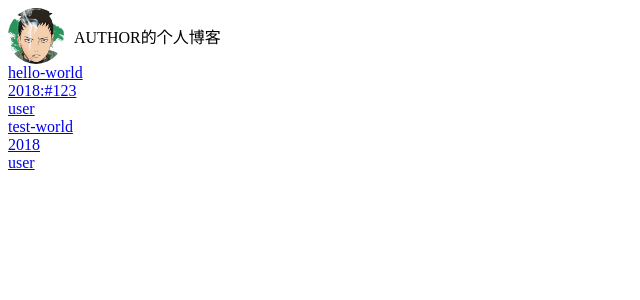
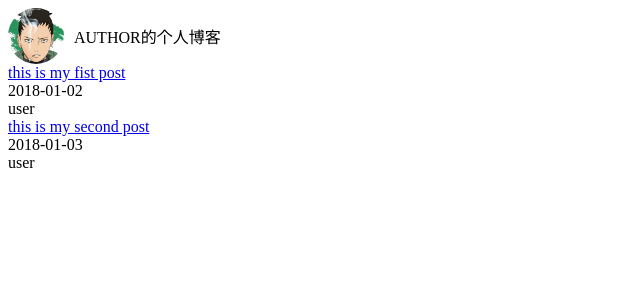
Before and after one commit to Shikamaru-c/www.cenchaochao.cc, a React app: page / in a window 1280 px wide. Shown: the top 300 px of the page, without its empty margins (0-640 px from the left). Built offline with nearby package versions, Linux system fonts and the light colour scheme.

Commit message:
refactor: post.js & posts.js

```diff
--- a/gen/gen.js
+++ b/gen/gen.js
@@ -10,6 +10,7 @@ glob(`${POSTS_PATH}/*.md`, (err, files) => {
     const rawContent = fs.readFileSync(file, {encoding: 'utf-8'})
     const arrayContent = rawContent.split(split).filter(i => !!i)
 
+    // header
     const header = arrayContent.shift().split('\r\n').filter(i => !!i).reduce((object, item) => {
       const arrayItem = item.split(':')
       const key = arrayItem.shift().trim()
@@ -18,6 +19,7 @@ glob(`${POSTS_PATH}/*.md`, (err, files) => {
       return object
     }, {})
 
+    // content
     let content = arrayContent.join(split)
     content = content.startsWith('\r\n\r\n') ? content.replace('\r\n\r\n', '') : content
 
--- a/package.json
+++ b/package.json
@@ -44,7 +44,9 @@
     "react-app-polyfill": "^0.2.0",
     "react-dev-utils": "^7.0.0",
     "react-dom": "^16.7.0",
+    "react-redux": "^6.0.0",
     "react-router-dom": "^4.3.1",
+    "redux": "^4.0.1",
     "resolve": "1.8.1",
     "sass-loader": "7.1.0",
     "style-loader": "0.23.0",
--- a/src/components/Posts.js
+++ b/src/components/Posts.js
@@ -1,19 +1,20 @@
 import React from 'react'
 import { Link } from 'react-router-dom'
 import posts from '../posts/posts.json'
+import beautifyUrl from '../utils/beautifyUrl.js'
 
 function Posts () {
   return (
     <div>
       {
-        posts.map(post => {
+        posts.map((post, index) => {
           const header = post.header
           return (
-            <Link key={Math.random()} to={`/${header.title}/`}>
-              <div>{ header.title }</div>
+            <div key={index}>
+              <Link to={`/${beautifyUrl(header.title)}/`}>{ header.title }</Link>
               <div>{ header.date }</div>
               <div>{ header.spoiler }</div>
-            </Link>
+            </div>
           )
         })
       }
--- a/src/pages/Post.js
+++ b/src/pages/Post.js
@@ -1,5 +1,6 @@
 import React, { Component } from 'react'
 import posts from '../posts/posts.json'
+import beautifyUrl from '../utils/beautifyUrl.js'
 
 class Post extends Component {
   constructor () {
@@ -10,7 +11,7 @@ class Post extends Component {
   }
   componentDidMount () {
     const postTitle = this.props.location.pathname.slice(1, -1)
-    const post = posts.filter(post => post.header.title === postTitle)[0]
+    const post = posts.filter(post => beautifyUrl(post.header.title) === postTitle)[0]
     let content
     if (post) {
       content = post.content
--- a/src/posts/posts.json
+++ b/src/posts/posts.json
@@ -1 +1 @@
-[{"header":{"title":"hello-world","date":"2018:#123","spoiler":"user"},"content":"<h2>TEST POST</h2>\n\n<ul><li>this is header</li><li>this is content</li><li>this is footer</li></ul>"},{"header":{"title":"test-world","date":"2018","spoiler":"user"},"content":"<h2>TEST POST</h2>\n\n<ul><li>this is header</li><li>this is content</li><li>this is footer</li></ul>"}]
+[{"header":{"title":"this is my fist post","date":"2018-01-02","spoiler":"user"},"content":"<h2>FIRST POST</h2>\n\n<ul><li>this is header</li><li>this is content</li><li>this is footer</li></ul>"},{"header":{"title":"this is my second post","date":"2018-01-03","spoiler":"user"},"content":"<h2>SECOND POST</h2>\n\n<ul><li>this is header</li><li>this is content</li><li>this is footer</li></ul>"}]
--- /dev/null
+++ b/src/utils/beautifyUrl.js
@@ -0,0 +1,3 @@
+export default function (url) {
+  return url.replace(/\s/g, '-')
+}
```
Also changed, not shown: src/posts/test1.md (+3 -3 lines), src/posts/test2.md (+3 -3 lines), 1 other file (tests, documents, lock files or other folders).
